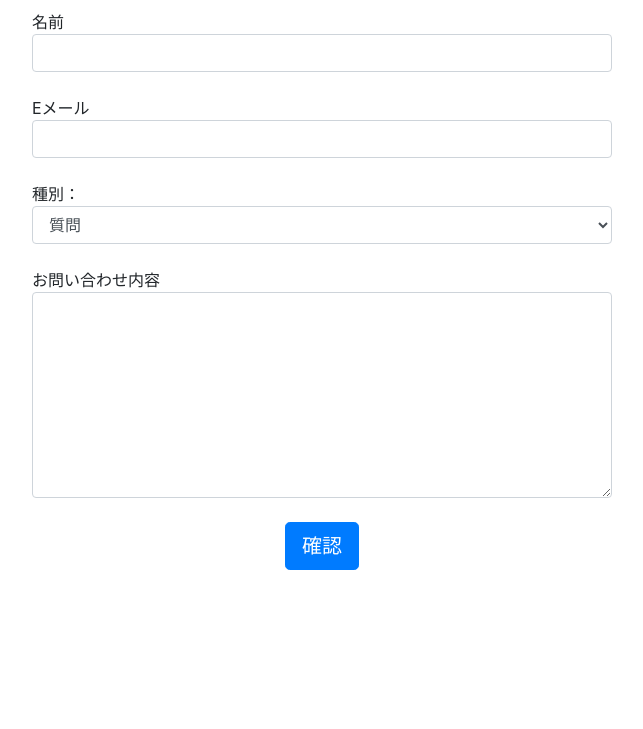
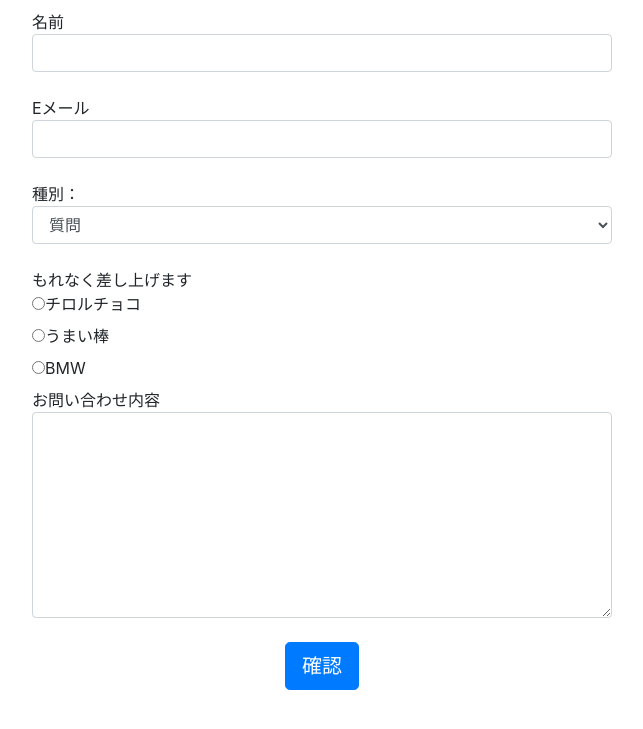
Before and after one commit to iwasatat0107/htdocs, a PHP site: page /contactform.php in a window 1280 px wide. Shown: the top 729 px of the page, without its empty margins (318-961 px from the left). Run offline with PHP 8.4, Linux system fonts and the light colour scheme.

Commit message:
ラジオボタンの設置

```diff
--- a/contactform.php
+++ b/contactform.php
@@ -3,6 +3,10 @@
   $kind[1]  = '質問';
   $kind[2]  = 'ご意見';
   $kind[3]  = '資料請求';
+  $present  = array();
+  $present[1] = 'チロルチョコ';
+  $present[2] = 'うまい棒';
+  $present[3] = 'BMW';
   session_start();
   $mode = 'input';
   $errmessage = array();
@@ -33,6 +37,15 @@
     }
 	  $_SESSION['mkind']	= htmlspecialchars($_POST['mkind'], ENT_QUOTES);
 
+    if( !isset( $_POST['present']) || !$_POST['present'] ) {
+	    $errmessage[] = "プレゼントを選んでください";
+    } else if( $_POST['present'] <= 0 || $_POST['present'] >= 4 ){
+	    $errmessage[] = "プレゼントが不正です";
+    }
+    if( isset($_POST['present']) ){
+	  $_SESSION['mkind']	= htmlspecialchars($_POST['mkind'], ENT_QUOTES);
+    }
+
 	  if( !$_POST['message'] ){
 		  $errmessage[] = "お問い合わせ内容を入力してください";
 	  } else if( mb_strlen($_POST['message']) > 500 ){
@@ -62,6 +75,7 @@
               . "名前: " . $_SESSION['fullname'] . "\r\n"
               . "email: " . $_SESSION['email'] . "\r\n"
               . "種別: " . $kind[ $_SESSION['mkind'] ] . "\r\n"
+              . "プレゼント: " . $present[ $_SESSION['present'] ] . "\r\n"
               . "お問い合わせ内容:\r\n"
               . preg_replace("/\r\n|\r|\n/", "\r\n", $_SESSION['message']);
 	  mail($_SESSION['email'],'お問い合わせありがとうございます',$message);
@@ -72,7 +86,8 @@
   } else {
     $_SESSION['fullname'] = "";
     $_SESSION['email']    = "";
-    $_SESSION['mkind']  = "";
+    $_SESSION['mkind']    = "";
+    $_SESSION['present']  = "";
     $_SESSION['message']  = "";
   }
 ?>
@@ -116,6 +131,17 @@
           <?php } ?>
         <?php } ?>
       </select><br>
+      もれなく差し上げます<br>
+      <?php foreach( $present as $i => $v ){ ?>
+        <?php if( $_SESSION['present'] == $i ){ ?>
+        <label><input type="radio" name="present" value="<?php echo $i ?>"checked><?php echo $v ?></label><br>
+        <?php } else { ?>
+        <label><input type="radio" name="present" value="<?php echo $i ?>"><?php echo $v ?></label><br>
+        <?php } ?>
+      <?php } ?>
+
+
+
 
       お問い合わせ内容<br>
       <textarea cols="40" rows="8" name="message" class="form-control" ><?php echo $_SESSION['message'] ?></textarea><br>
@@ -130,6 +156,7 @@
       名前    <?php echo $_SESSION['fullname'] ?><br>
       Eメール <?php echo $_SESSION['email'] ?><br>
       種別    <?php echo $kind[ $_SESSION['mkind'] ] ?><br>
+      プレゼント    <?php echo $present[ $_SESSION['present'] ] ?><br>
       お問い合わせ内容<br>
       <?php echo nl2br($_SESSION['message']) ?><br>
       <input type="submit" name="back" value="戻る" class="btn btn-primary"/>
```
